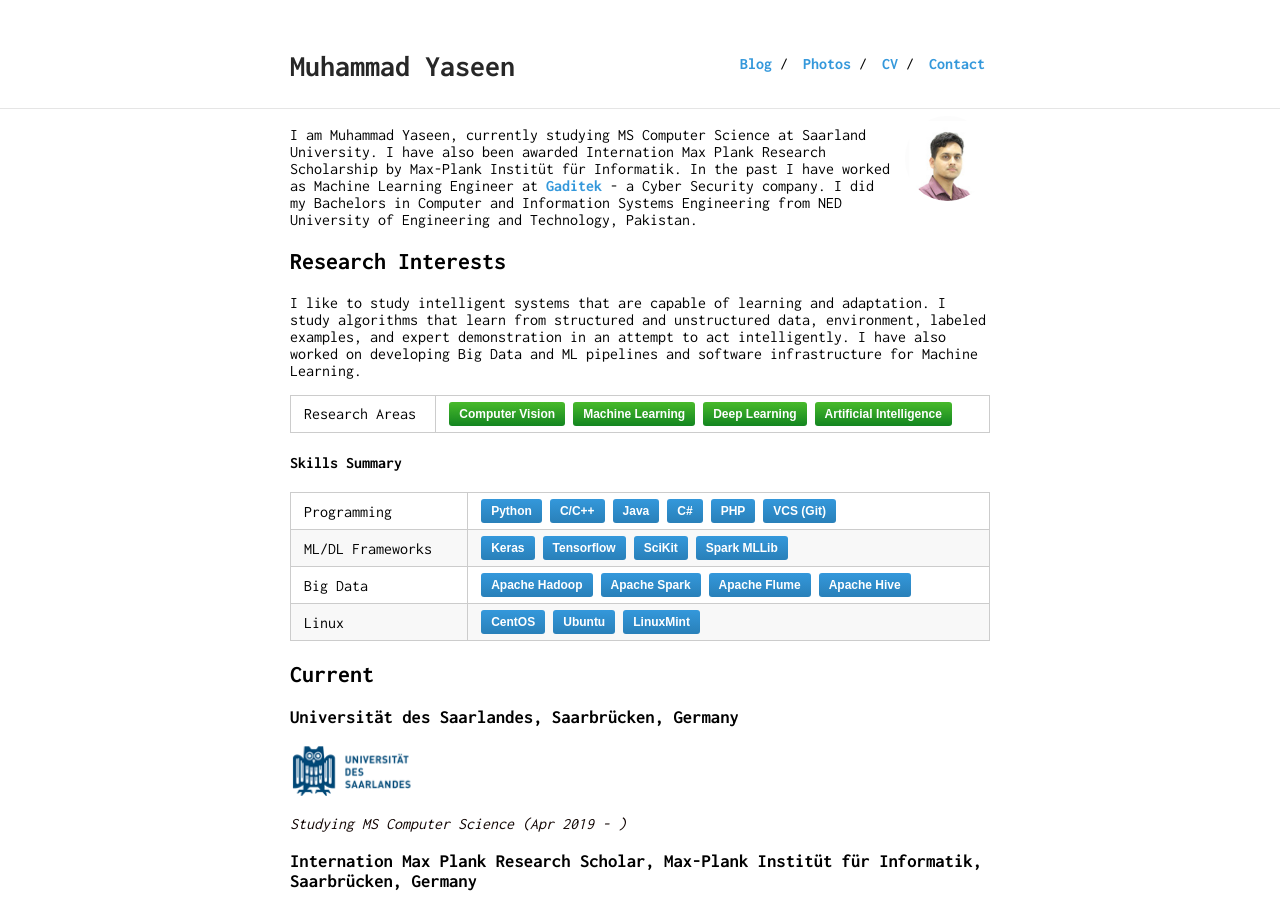
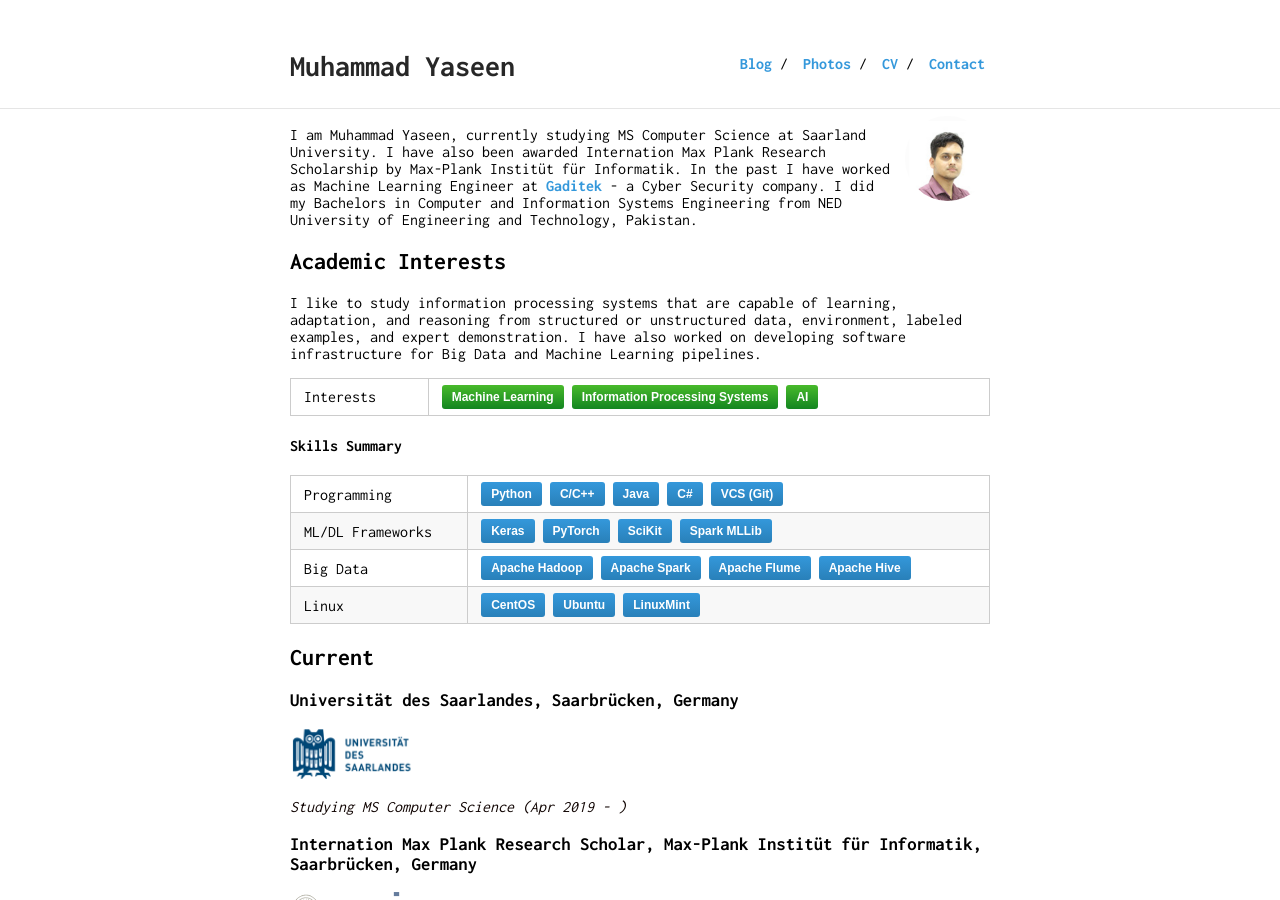
Before and after one commit to muhammadyaseen/muhammadyaseen.github.io, a Jekyll site: the page built from index.md, in a window 1280 px wide and 900 px high. Built offline with Jekyll 4.4.1, drawn with Linux system fonts in a browser that asks for light colours.

Commit message:
updated index

```diff
--- a/index.md
+++ b/index.md
@@ -6,18 +6,18 @@ layout: default
 
 I am Muhammad Yaseen, currently studying MS Computer Science at Saarland University. I have also been awarded Internation Max Plank Research Scholarship by Max-Plank Institüt für Informatik. In the past I have worked as Machine Learning Engineer at [Gaditek](http://www.gaditek.com) - a Cyber Security company. I did my Bachelors in Computer and Information Systems Engineering from NED University of Engineering and Technology, Pakistan.
 
-## Research Interests
+## Academic Interests
 
-I like to study intelligent systems that are capable of learning and adaptation. I study algorithms that learn from structured and unstructured data, environment, labeled examples, and expert demonstration in an attempt to act intelligently. I have also worked on developing Big Data and ML pipelines and software infrastructure for Machine Learning.
+I like to study information processing systems that are capable of learning, adaptation, and reasoning from structured or unstructured data, environment, labeled examples, and expert demonstration. I have also worked on developing software infrastructure for Big Data and Machine Learning pipelines.
 
 ----------------|-----------------------------
-Research Areas  | <button class="skill-badge-green">Computer Vision</button> <button class="skill-badge-green">Machine Learning</button> <button class="skill-badge-green">Deep Learning</button> <button class="skill-badge-green">Artificial Intelligence</button>
+Interests | <button class="skill-badge-green">Machine Learning</button> <button class="skill-badge-green">Information Processing Systems</button> <button class="skill-badge-green">AI</button>
 
 #### Skills Summary
 
 ----------------|-----------------------------
-Programming     | <button class="skill-badge-blue">Python</button> <button class="skill-badge-blue">C/C++</button> <button class="skill-badge-blue">Java</button> <button class="skill-badge-blue">C#</button> <button class="skill-badge-blue">PHP</button> <button class="skill-badge-blue">VCS (Git)</button>
-ML/DL Frameworks      | <button class="skill-badge-blue">Keras</button> <button class="skill-badge-blue">Tensorflow</button> <button class="skill-badge-blue">SciKit</button> <button class="skill-badge-blue">Spark MLLib</button>
+Programming     | <button class="skill-badge-blue">Python</button> <button class="skill-badge-blue">C/C++</button> <button class="skill-badge-blue">Java</button> <button class="skill-badge-blue">C#</button>  <button class="skill-badge-blue">VCS (Git)</button>
+ML/DL Frameworks      | <button class="skill-badge-blue">Keras</button> <button class="skill-badge-blue">PyTorch</button> <button class="skill-badge-blue">SciKit</button> <button class="skill-badge-blue">Spark MLLib</button>
 Big Data        | <button class="skill-badge-blue">Apache Hadoop</button> <button class="skill-badge-blue">Apache Spark</button> <button class="skill-badge-blue">Apache Flume</button> <button class="skill-badge-blue">Apache Hive</button>
 Linux        | <button class="skill-badge-blue">CentOS</button> <button class="skill-badge-blue">Ubuntu</button> <button class="skill-badge-blue">LinuxMint</button>
 
```
